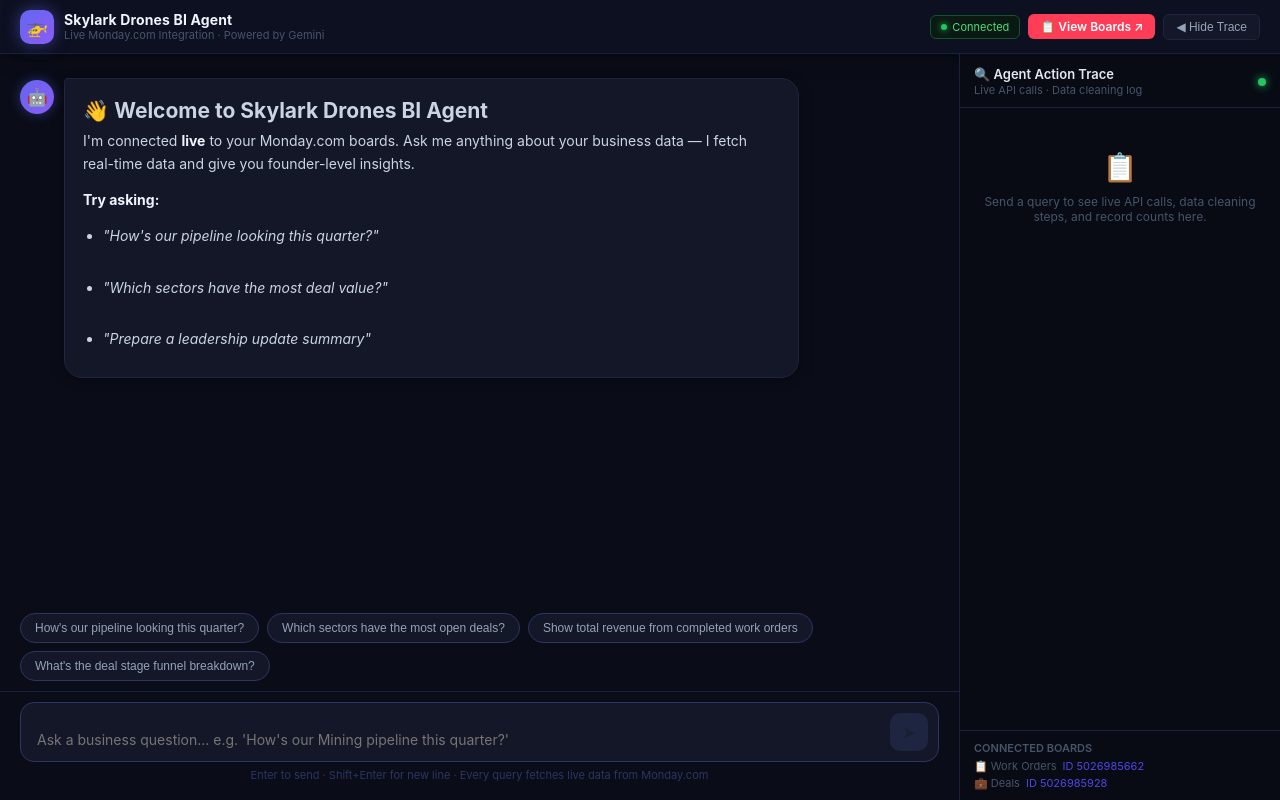
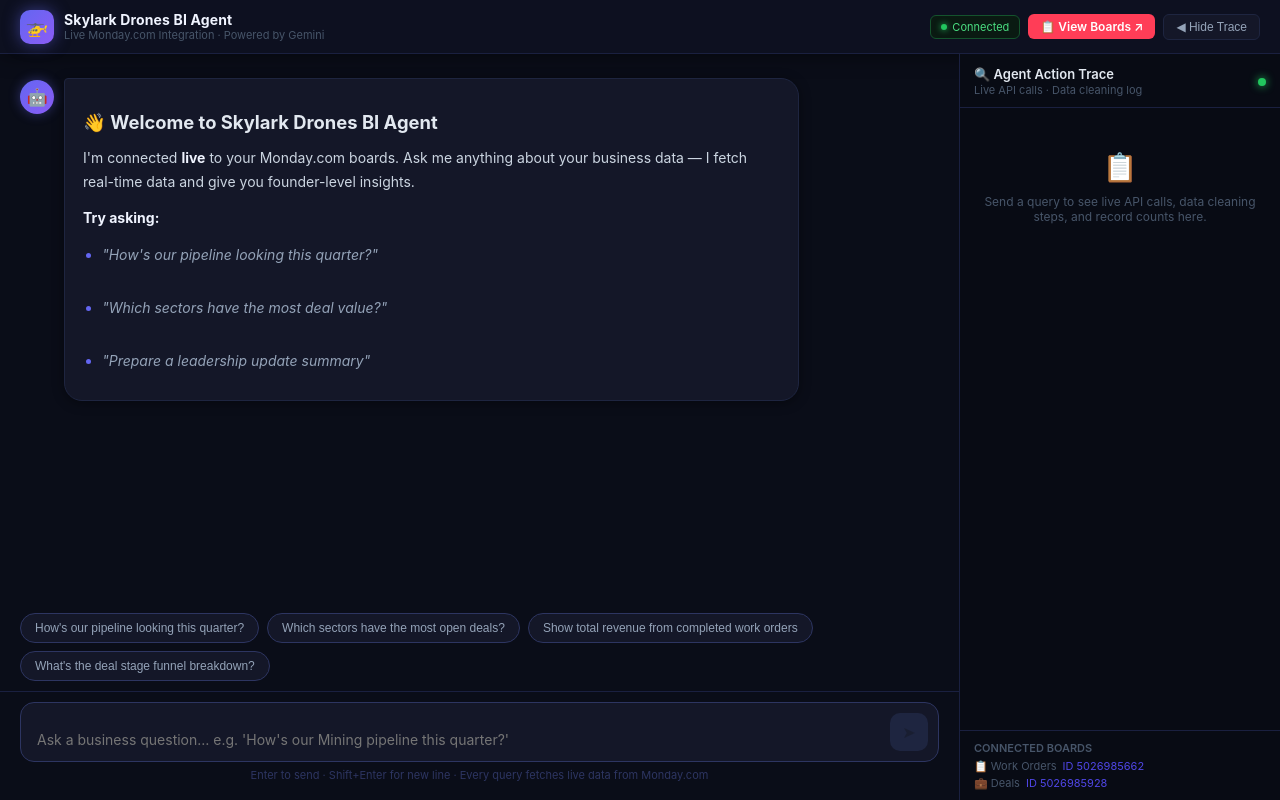
Before and after one commit to PatelDhruv01/skylark-agent, a Next.js app: page / in a window 1280 px wide. Built offline with nearby package versions, Linux system fonts and the light colour scheme.

Commit message:
Updated styling

```diff
--- a/styles/globals.css
+++ b/styles/globals.css
@@ -1,38 +1,99 @@
-* {
-  box-sizing: border-box;
-  margin: 0;
-  padding: 0;
-}
+* { box-sizing: border-box; margin: 0; padding: 0; }
 
 body {
   font-family: -apple-system, BlinkMacSystemFont, 'Segoe UI', Roboto, sans-serif;
-  background: #0f1117;
+  background: #0a0d18;
   color: #e2e8f0;
   height: 100vh;
   overflow: hidden;
 }
 
-::-webkit-scrollbar {
-  width: 6px;
+/* ── Scrollbar ── */
+::-webkit-scrollbar { width: 5px; }
+::-webkit-scrollbar-track { background: transparent; }
+::-webkit-scrollbar-thumb { background: #1e2540; border-radius: 3px; }
+
+/* ── Streaming cursor ── */
+.stream-cursor {
+  display: inline-block;
+  color: #6366f1;
+  animation: blink 0.8s step-end infinite;
+  margin-left: 2px;
+  font-weight: 300;
 }
-::-webkit-scrollbar-track {
-  background: #1a1d2e;
-}
-::-webkit-scrollbar-thumb {
-  background: #3a3f5c;
-  border-radius: 3px;
+@keyframes blink { 0%, 100% { opacity: 1; } 50% { opacity: 0; } }
+
+/* ── Animations ── */
+@keyframes pulse { 0%, 100% { opacity: 1; } 50% { opacity: 0.4; } }
+@keyframes spin { to { transform: rotate(360deg); } }
+@keyframes bounce {
+  0%, 80%, 100% { transform: translateY(0); }
+  40% { transform: translateY(-6px); }
 }
 
-.markdown p { margin-bottom: 0.75rem; }
-.markdown ul { margin: 0.5rem 0 0.75rem 1.25rem; }
-.markdown ol { margin: 0.5rem 0 0.75rem 1.25rem; }
-.markdown li { margin-bottom: 0.25rem; }
-.markdown strong { color: #f0f4ff; }
-.markdown h3 { color: #a78bfa; margin: 0.75rem 0 0.4rem; font-size: 1rem; }
+/* ── Markdown styles ── */
+.markdown { color: #cbd5e1; line-height: 1.7; }
+.markdown p { margin-bottom: 0.8rem; }
+.markdown p:last-child { margin-bottom: 0; }
+
+.markdown h1 { font-size: 1.3rem; color: #f0f4ff; margin: 1rem 0 0.5rem; font-weight: 700; }
+.markdown h2 { font-size: 1.15rem; color: #e2e8f0; margin: 0.9rem 0 0.45rem; font-weight: 700; }
+.markdown h3 { font-size: 1rem; color: #a5b4fc; margin: 0.8rem 0 0.4rem; font-weight: 600; }
+
+.markdown strong { color: #f0f4ff; font-weight: 700; }
+.markdown em { color: #94a3b8; font-style: italic; }
+
+.markdown ul { margin: 0.4rem 0 0.8rem 1.2rem; }
+.markdown ol { margin: 0.4rem 0 0.8rem 1.2rem; }
+.markdown li { margin-bottom: 0.35rem; color: #cbd5e1; }
+.markdown li::marker { color: #6366f1; }
+
 .markdown code {
-  background: #1e2235;
-  padding: 1px 5px;
-  border-radius: 3px;
+  background: #0f1626;
+  border: 1px solid #1e2540;
+  padding: 2px 6px;
+  border-radius: 4px;
   font-size: 0.85em;
   color: #7dd3fc;
+  font-family: 'JetBrains Mono', 'Fira Code', monospace;
 }
+
+.markdown pre {
+  background: #0f1626;
+  border: 1px solid #1e2540;
+  border-radius: 8px;
+  padding: 14px;
+  overflow-x: auto;
+  margin: 0.6rem 0;
+}
+.markdown pre code { background: none; border: none; padding: 0; }
+
+.markdown hr { border: none; border-top: 1px solid #1e2540; margin: 1rem 0; }
+
+/* ── Tables ── */
+.markdown table {
+  width: 100%;
+  border-collapse: collapse;
+  margin: 0.8rem 0;
+  font-size: 13px;
+  border-radius: 8px;
+  overflow: hidden;
+}
+.markdown th {
+  background: #1a2040;
+  color: #a5b4fc;
+  padding: 9px 14px;
+  text-align: left;
+  font-weight: 600;
+  font-size: 12px;
+  text-transform: uppercase;
+  letter-spacing: 0.04em;
+}
+.markdown td {
+  padding: 8px 14px;
+  border-bottom: 1px solid #141728;
+  color: #cbd5e1;
+}
+.markdown tr:last-child td { border-bottom: none; }
+.markdown tr:nth-child(even) td { background: #0d1020; }
+.markdown tr:hover td { background: #141728; }
```
